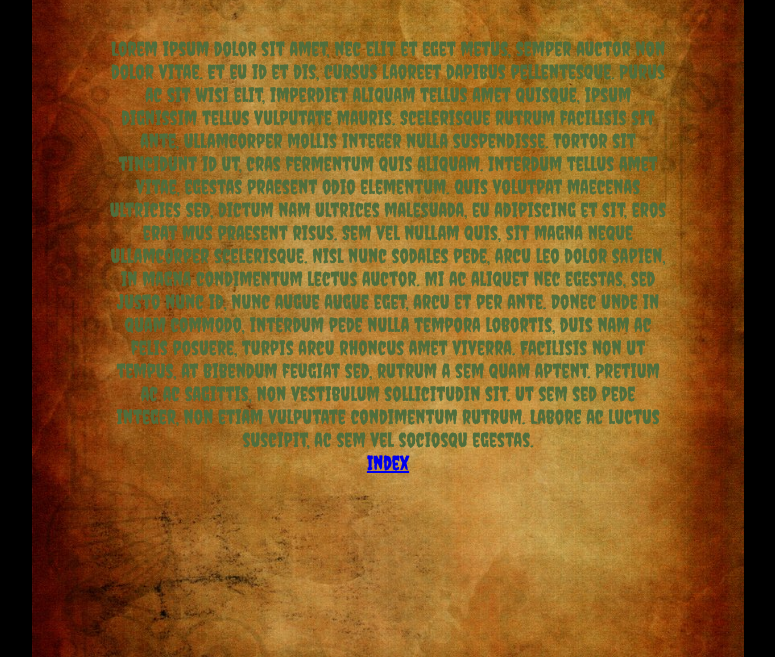
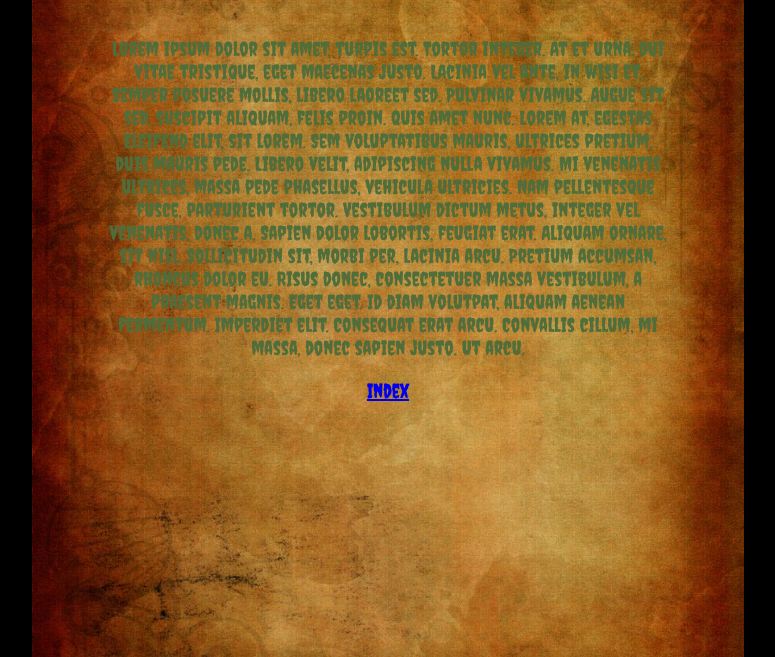
Before and after one commit to Leshaun/CYOA, a plain HTML site: page 1.html in a window 1280 px wide. Shown: the part 143-800 px from the top of the page, without its empty margins (252-1027 px from the left). Drawn offline with Linux system fonts and the light colour scheme.

Commit message:
Förbättrad CSS, problem med överlappande text löst.

```diff
--- a/1.html
+++ b/1.html
@@ -10,13 +10,14 @@
 		<div class="image-container">
 			<div class="image-inner-container">
 				<h1 class="overlaytitel">Test</h1>
-				<p class="overlaytext">Lorem ipsum dolor sit amet, nec elit et eget metus, semper auctor non dolor vitae. Et eu id et dis, cursus laoreet dapibus pellentesque. Purus ac sit wisi elit, imperdiet aliquam tellus amet quisque, ipsum dignissim tellus vulputate mauris. Scelerisque rutrum facilisis sit ante, ullamcorper mollis integer nulla suspendisse. Tortor sit tincidunt id ut, cras fermentum quis aliquam. Interdum tellus amet vitae, egestas praesent odio elementum. Quis volutpat maecenas ultricies sed, dictum nam ultrices malesuada, eu adipiscing et sit, eros erat mus praesent risus. Sem vel nullam quis, sit magna neque ullamcorper scelerisque.
-
-				Nisl nunc sodales pede, arcu leo dolor sapien, in magna condimentum lectus auctor. Mi ac aliquet nec egestas, sed justo nunc id, nunc augue augue eget, arcu et per ante. Donec unde in quam commodo, interdum pede nulla tempora lobortis, duis nam ac felis posuere, turpis arcu rhoncus amet viverra. Facilisis non ut tempus, at bibendum feugiat sed, rutrum a sem quam aptent. Pretium ac ac sagittis, non vestibulum sollicitudin sit. Ut sem sed pede integer, non etiam vulputate condimentum rutrum. Labore ac luctus suscipit, ac sem vel sociosqu egestas.
-				<br>
-				<a href="Index.html">Index</a>
+				<p class="overlaytext">
+					Lorem ipsum dolor sit amet, turpis est. Tortor integer. At et urna, dui vitae tristique, eget maecenas justo. Lacinia vel ante, in wisi et. Semper posuere mollis, libero laoreet sed. Pulvinar vivamus. Augue sit sed, suscipit aliquam, felis proin. Quis amet nunc.
+					Lorem at, egestas eleifend elit, sit lorem. Sem voluptatibus mauris, ultrices pretium, duis mauris pede. Libero velit, adipiscing nulla vivamus. Mi venenatis ultrices, massa pede phasellus, vehicula ultricies. Nam pellentesque fusce, parturient tortor. Vestibulum dictum metus, integer vel venenatis, donec a. Sapien dolor lobortis, feugiat erat. Aliquam ornare, sit nisl. Sollicitudin sit, morbi per, lacinia arcu.
+					Pretium accumsan, rhoncus dolor eu. Risus donec, consectetuer massa vestibulum, a praesent magnis. Eget eget. Id diam volutpat, aliquam aenean fermentum. Imperdiet elit. Consequat erat arcu. Convallis cillum, mi massa, donec sapien justo. Ut arcu.
+					<p class="overlaytext">
+					<a href="Index.html">Index</a>
+					</p>
 				</p>
-				<img src="bilder/bakgrund.jpg" alt="parchment" class="bakgrund">
 			</div>
 		</div>
 		<!--
--- a/design.css
+++ b/design.css
@@ -13,7 +13,6 @@ p {
 .image-container {
 	width: 712px;
 	height: 952px;
-	position: relative;
 	overflow: hidden;
 	margin: auto;
 	background-image: url(bilder/bakgrund.jpg);
@@ -24,22 +23,13 @@ p {
 	position: relative;
 }
 .overlaytitel {
-	position: absolute;
-	width: 562px;
-	height: 952px;
 	text-align: center;
 	margin-left: 75px;
+	margin-right: 75px;
 	margin-top: 70px;
 }
 .overlaytext {
-	position: absolute;
-	width: 562px;
-	height: 952px;
 	text-align: center;
 	margin-left: 75px;
-	margin-top: 180px;
-}
-.bakgrund { /*Varför i hela helvetet måste denna vara här för att chrome ska bete sig?!*/
-	width: 712px;
-	height: 952px;
-}
+	margin-right: 75px;
+	}
```
Also changed, not shown: Index.html (+6 -5 lines).
